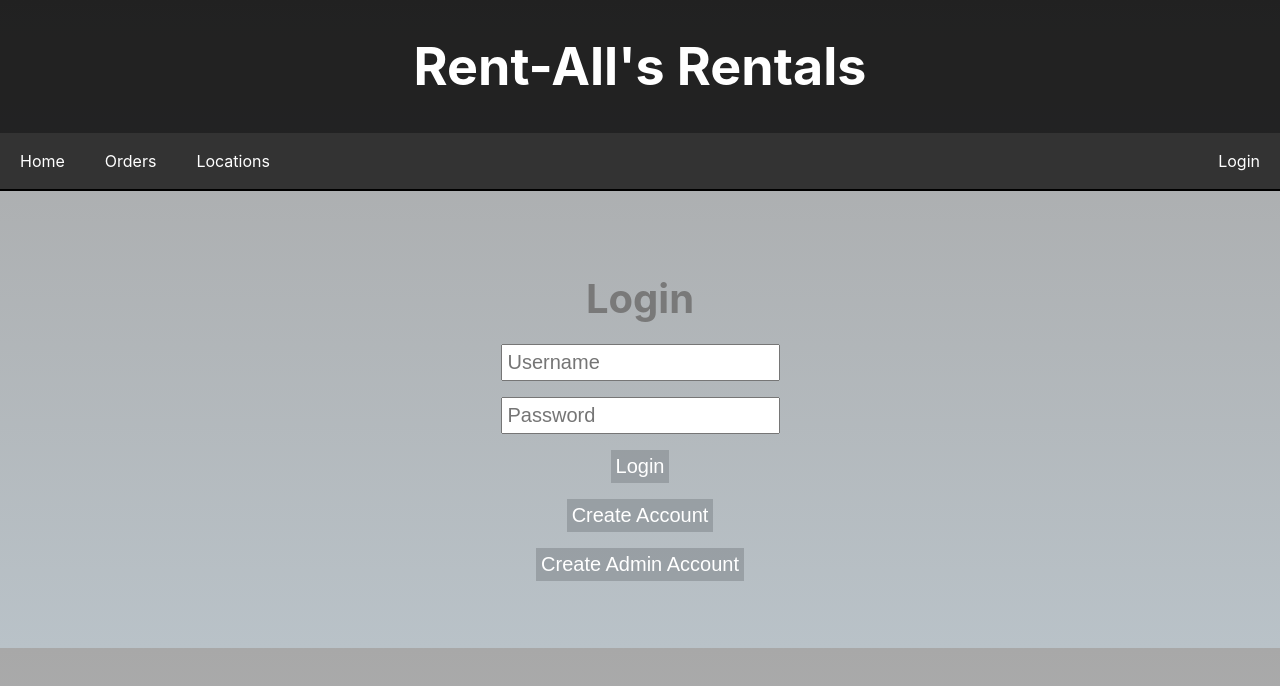
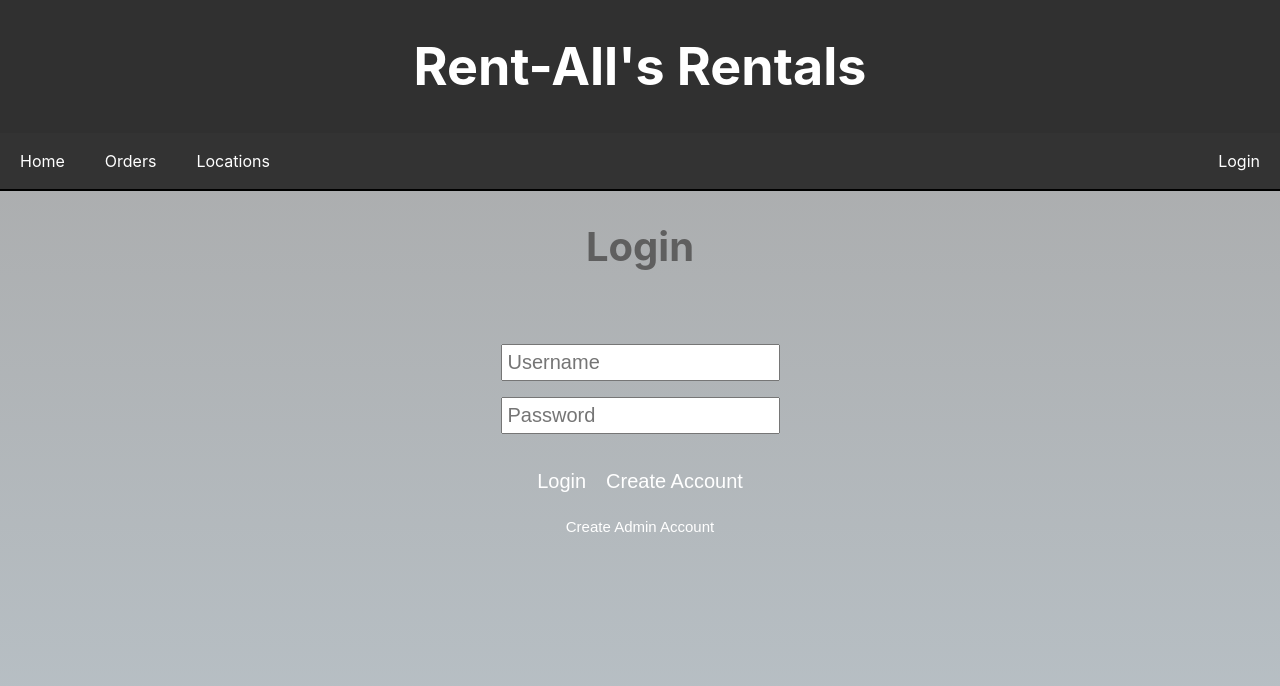
Before and after one commit to 240408-JavaReactAWS/CarRentalProject1, a React (Create React App) app in the folder car-rental-frontend/: page / in a window 1280 px wide. Shown: the top 686 px of the page. Built offline with nearby package versions, Linux system fonts and the light colour scheme.

Commit message:
Styling Update

```diff
--- a/car-rental-frontend/src/App.css
+++ b/car-rental-frontend/src/App.css
@@ -4,7 +4,7 @@
 
 body {
   background-image: linear-gradient( rgb(168, 168, 168), rgb(185, 194, 200));
-
+  min-height: 100vh;
 }
 
 .App-logo {
@@ -43,7 +43,7 @@ body {
 }
 
 .header, .loginpage {
-  background-color: rgba(0, 0, 0, 0.800);
+  background-color: rgb(48, 48, 48);
   min-height: 15vh;
   display: flex;
   flex-direction: column;
@@ -52,3 +52,39 @@ body {
   font-size: calc(10px + 2vmin);
   color: white;
 }
+
+.contentHeading {
+  font-size: 40px;
+  margin-bottom: 1rem;
+  padding: 5px;
+  color: rgb(95, 95, 95);
+  text-align: center;
+}
+
+.contentBody {
+  display: flex;
+  flex-direction: column;
+  align-items: center;
+  justify-content: center;
+  padding: 4%;
+}
+
+.contentBody input,.contentBody select {
+  font-size: 20px;
+  margin-bottom: 1rem;
+  padding: 5px;
+}
+
+.contentBody button {
+  border-radius: 4px;
+  border: none;
+  color: white;
+  font-size: 15px;
+  margin-bottom: 1rem;
+  padding: 5px;
+}
+
+.contentBody button:hover {
+ text-shadow: 0 0 1px white, 0 0 3px rgba(255, 255, 255, 0.524);
+  color: white;
+}
--- a/car-rental-frontend/src/components/locations/LocationPage.tsx
+++ b/car-rental-frontend/src/components/locations/LocationPage.tsx
@@ -33,18 +33,20 @@ function LocationPage() {
 
 
     return (
-    <div>
-        <h1>Locations</h1>
+        <>
+            <h1 className='contentHeading'>Locations</h1>
+            <div className='contentBody'>
                 <select name="locations" onChange={setSelectedLocationHandler}>
                     <option value="0">Select a location</option>
                     {locations.map((location) => {
                         return (
-                    <option value={location.locationId} key={"location"+location.locationId}>{location.streetAddress}, {location.city}, {location.state} {location.postalCode}</option>
+                            <option value={location.locationId} key={"location" + location.locationId}>{location.streetAddress}, {location.city}, {location.state} {location.postalCode}</option>
                         )
                     })}
                 </select>
-        {(selectedLocation != null) ? <Location {...selectedLocation}/> : null}
+                {(selectedLocation != null) ? <Location {...selectedLocation} /> : null}
             </div>
+        </>
     )
 }
 
--- a/car-rental-frontend/src/components/login/Login.css
+++ b/car-rental-frontend/src/components/login/Login.css
@@ -1,30 +1,23 @@
 /* Login.css */
-.LoginPage {
+.buttonSet {
+
     display: flex;
-    flex-direction: column;
-    align-items: center;
-    justify-content: center;
-    padding: 4%;
+    justify-content: space-between;
+    margin: 10px;
 }
 
-.LoginPage h1 {
-    font-size: 40px;
-    margin-bottom: 1rem;
-    padding: 5px;
-    color: rgb(121, 121, 121);
+.contentBody button {
+    background-color: transparent;
 }
 
-.LoginPage input {
+.buttonSet button {
     font-size: 20px;
-    margin-bottom: 1rem;
-    padding: 5px;
+    margin: 5px;
 }
 
-.LoginPage button {
-    border: none;
+.buttonSet button:hover {
+    box-shadow: 0 0 5px white, 0 0 10px rgba(255, 255, 255, 0.788),  0 0 20px rgba(255, 255, 255, 0.586);
+    text-shadow: 0 0 1px white, 0 0 3px rgba(255, 255, 255, 0.524);
     color: white;
-    font-size: 20px;
-    margin-bottom: 1rem;
-    padding: 5px;
-    background-color: rgba(134, 141, 146, 0.61);
+    background-color: rgb(162, 171, 183);
 }
--- a/car-rental-frontend/src/components/login/Login.tsx
+++ b/car-rental-frontend/src/components/login/Login.tsx
@@ -68,12 +68,14 @@ function Login() {
 
     return (
         <>
-            <div className='LoginPage'>
-                <h1>Login</h1>
+            <h1 className='contentHeading'>Login</h1>
+            <div className='contentBody'>
                 <input type="text" placeholder="Username" onChange={changeUsername} />
                 <input type="password" placeholder="Password" onChange={changePassword} />
-                <button onClick={login}>Login</button>
-                <button onClick={() => createAccount(false)}>Create Account</button>
+                <div className='buttonSet'>
+                    <button onClick={login}>Login</button>
+                    <button onClick={() => createAccount(false)}>Create Account</button><br />
+                </div>
                 <button onClick={() => createAccount(true)}>Create Admin Account</button>
             </div>
         </>
--- a/car-rental-frontend/src/components/orders/OrderPage.css
+++ b/car-rental-frontend/src/components/orders/OrderPage.css
@@ -1,5 +1,4 @@
 /* OrderPage.css */
 .orderPage {
     padding: 4%;
-    background-image: linear-gradient( rgb(168, 168, 168), rgb(185, 194, 200));
 }
--- a/car-rental-frontend/src/components/orders/OrderPage.tsx
+++ b/car-rental-frontend/src/components/orders/OrderPage.tsx
@@ -166,8 +166,8 @@ function OrderPage() {
 
     return (
         <>
-        <nav className='orderPage'>
-            <h1>Orders</h1>
+            <h1 className='contentHeading'>Orders</h1>
+            <div className='contentBody'>
                 {
                     (user.isAdmin) && (
                         <OrderNav asyncCallAllOrders={asyncCallAllOrders} asyncCallPendingOrders={asyncCallPendingOrders} asyncCallCompletedOrders={asyncCallCompletedOrders}
@@ -177,8 +177,8 @@ function OrderPage() {
                 }
                 {
                     (!user.isAdmin && currentOrder !== null) && (
-                    <div style={{backgroundColor:'grey'}} className='currentOrder'>
-                        <Order {...currentOrder}/>
+                        <div style={{ backgroundColor: 'grey' }} className='currentOrder'>
+                            <Order {...currentOrder} />
                         </div>
                     )
                 }
@@ -186,11 +186,11 @@ function OrderPage() {
                     orderList.map((orderDTO: IOrderDTO) => {
                         //console.log(orderDTO)
                         return (
-                        <Order key={"order-block-"+orderDTO.order.orderId} {...orderDTO}/>
+                            <Order key={"order-block-" + orderDTO.order.orderId} {...orderDTO} />
                         )
                     }
                     )}
-            </nav>
+            </div>
         </>
     )
 
```
Lines whose indentation alone changed are shown as unchanged.
